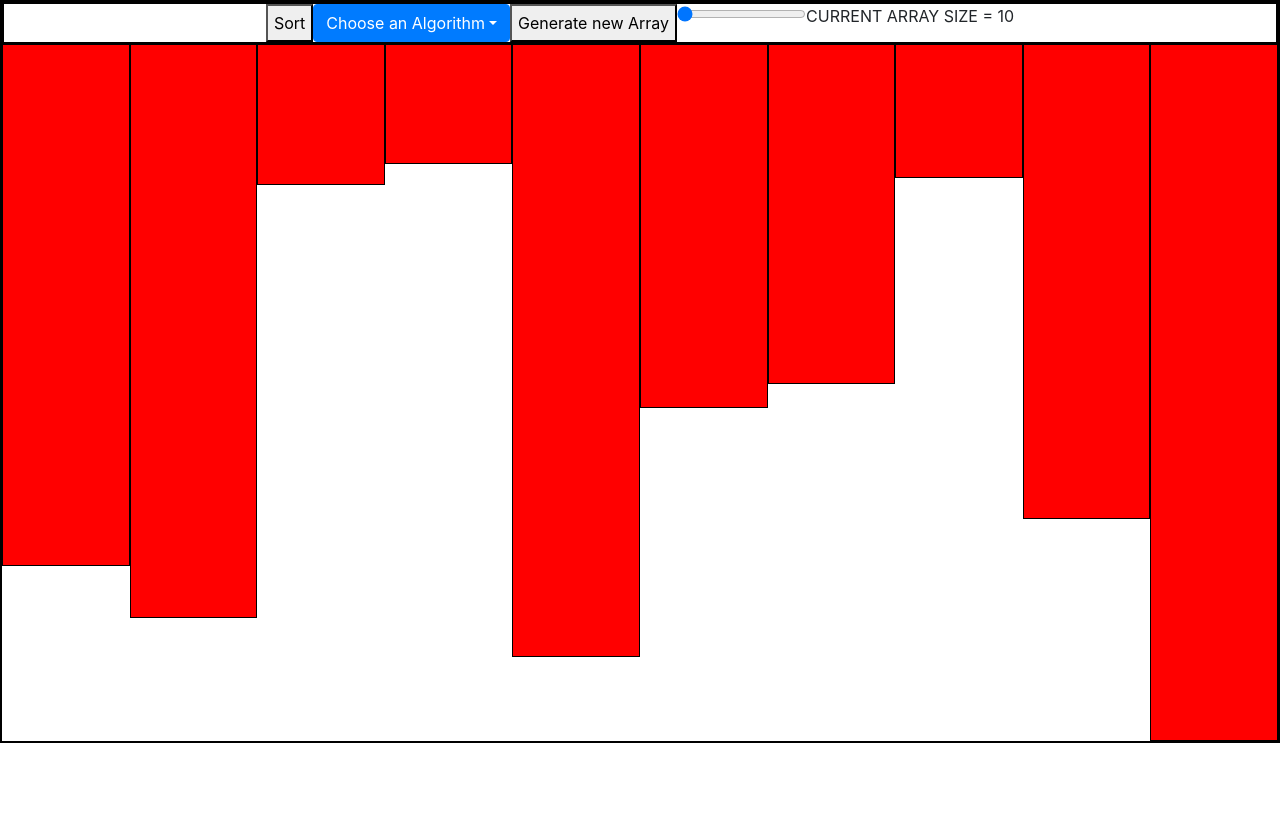
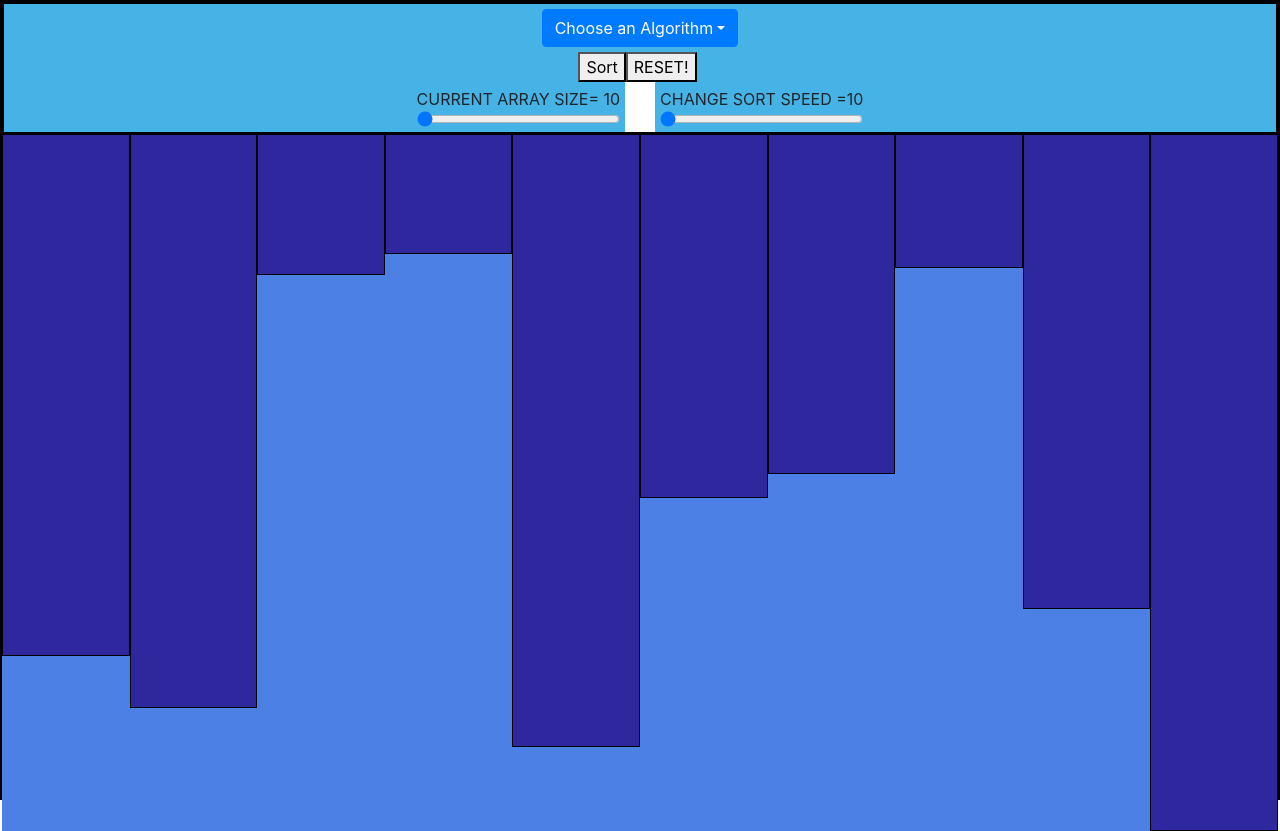
Before and after one commit to GandalfTheJava/sorting-visualizer, a React (Create React App) app: page / in a window 1280 px wide. Before the commit the page ends 800 px from the top, so only its background shows below. Built offline with nearby package versions, Linux system fonts and the light colour scheme.

Commit message:
Minor CSS changes

```diff
--- a/src/components/Body/Body.css
+++ b/src/components/Body/Body.css
@@ -2,6 +2,7 @@
     display: flex;
     flex-direction: row;
     justify-content: space-evenly;
+    background-color: #4d80e4;
   }
 .bar{
     border:1px solid #000000;
--- a/src/components/Body/Body.jsx
+++ b/src/components/Body/Body.jsx
@@ -14,7 +14,7 @@ class Body extends Component {
                     array.arrayOfNumbers ? (array.arrayOfNumbers.map((element, index) => {
                         const barColor =  //IF SWAPPING
                             currentBubbleTwo.includes(index) ? 'green' : //IF CURRENT BUBBLE TWO IS COMPARING
-                                currentSorted.includes(index) ? 'purple' : 'red' //IF SORTED PURPLE ELSE RED
+                                currentSorted.includes(index) ? 'purple' : '#2e279d' //IF SORTED PURPLE ELSE RED
                         return (
                             <div
                                 className="bar"
--- a/src/components/Toolbar/Toolbar.css
+++ b/src/components/Toolbar/Toolbar.css
@@ -1,6 +1,36 @@
 .toolbar-container{
+    display:flex;
+    flex-direction: column;
+    justify-content: center;
+    border: 2px solid black;
+    background-color: #46b3e6;
+}
+.algo-button{
+    margin: 5px;
+}
+#dropdown:hover{
+    border:2px solid black;
+    background-color: chartreuse;
+}
+.control-buttons{
+    margin-right: 5px;
+}
+button:hover{
+    border:2px solid black;
+    background-color: chartreuse;
+}
+.range-selector{
     display:flex;
     flex-direction: row;
     justify-content: center;
-    border: 2px solid black;
 }
+.separator{
+    width:30px;
+    background-color: white;
+}
+.range{
+    display:flex;
+    margin: 5px;
+    flex-direction: column;
+    justify-content: center;
+}
--- a/src/components/Toolbar/Toolbar.jsx
+++ b/src/components/Toolbar/Toolbar.jsx
@@ -29,16 +29,29 @@ class Toolbar extends Component {
         let { array, sort, setCurrentAlgorithm } = this.props;
         return (
             <div className="toolbar-container">
-                <button onClick={() => sort((array.arrayOfNumbers.length ? array.arrayOfNumbers : null), setCurrentAlgorithm("HERE WE ARE"))}>Sort</button>
-                <DropdownButton id="dropdown-basic-button" title="Choose an Algorithm">
-                    <Dropdown.Item id="Algorithm 1">Algorithm 1</Dropdown.Item>
-                    <Dropdown.Item id="Algorithm 2">Algorithm 2</Dropdown.Item>
-                    <Dropdown.Item id="Algorithm 3">Algorithm 3</Dropdown.Item>
-                </DropdownButton>
-                <button onClick={this.generateNewArray}>Generate new Array</button>
-                <div>
-                    <input type="range" min="10" max="100" defaultValue={array.arraySize} id="arraySize" onChange={this.handleChange} />
-                    CURRENT ARRAY SIZE = {array.arraySize}
+                <div className="algo-container">
+                    <div className="algo-button">
+                        <DropdownButton id="dropdown" title="Choose an Algorithm">
+                            <Dropdown.Item id="Algorithm 1">Algorithm 1</Dropdown.Item>
+                            <Dropdown.Item id="Algorithm 2">Algorithm 2</Dropdown.Item>
+                            <Dropdown.Item id="Algorithm 3">Algorithm 3</Dropdown.Item>
+                        </DropdownButton>
+                    </div>
+                    <div className="control-buttons">
+                        <button onClick={() => sort((array.arrayOfNumbers.length ? array.arrayOfNumbers : null), setCurrentAlgorithm("HERE WE ARE"))}>Sort</button>
+                        <button onClick={this.generateNewArray}>RESET!</button>
+                    </div>
+                </div>
+                <div className="range-selector">
+                    <div className="range">
+                        CURRENT ARRAY SIZE= {array.arraySize}
+                        <input type="range" min="10" max="100" defaultValue={array.arraySize} id="arraySize" onChange={this.handleChange} />
+                    </div>
+                    <div className="separator"></div>
+                    <div className="range">
+                        CHANGE SORT SPEED =10
+                        <input type="range" min="10" max="100" defaultValue={array.arraySize} id="arraySize" onChange={this.handleChange} />
+                    </div>
                 </div>
             </div >
         );
```
